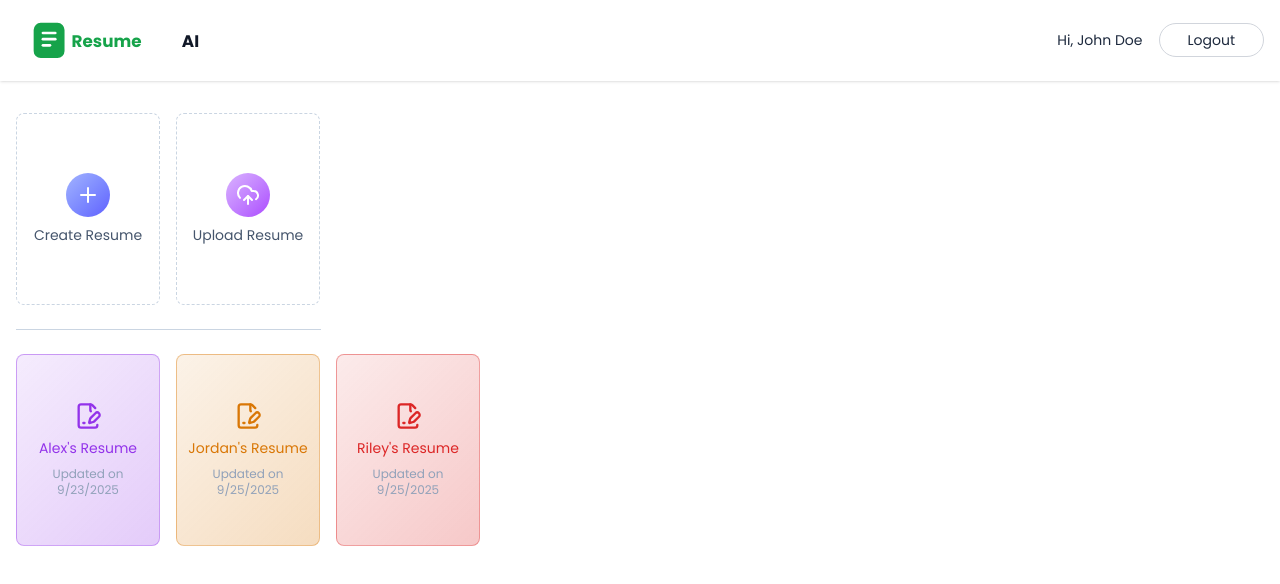
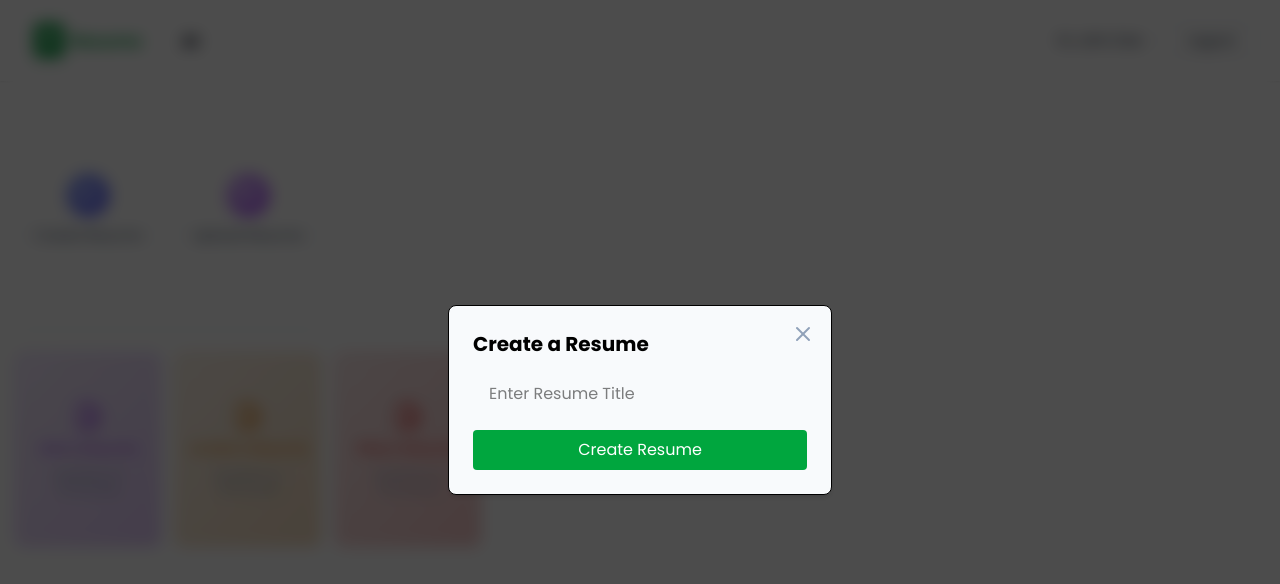
Before and after one commit to adi-builds/ai-resume-analyzer, a React (Vite) app in the folder client/: page /app in a window 1280 px wide. Both pictures are taken after a click on the button "Create Resume". Shown: the top 584 px of the page. Built offline with nearby package versions, Linux system fonts and the light colour scheme.

Commit message:
updated index.css and update create resume button

```diff
--- a/client/src/index.css
+++ b/client/src/index.css
@@ -9,4 +9,11 @@
      button{
           @apply cursor-pointer;
      }
+     input:not([type="checkbox"]){
+          @apply outline-none  focus:ring border border-gray-300 focus:ring-blue-500 focus:border-blue-500 rounded-lg;
+     }
+     textarea{
+          @apply outline-none focus:ring border border-gray-300 focus:ring-blue-500 focus:border-blue-500 rounded-lg resize-none;
+     }
+
 }
--- a/client/src/pages/Dashboard.jsx
+++ b/client/src/pages/Dashboard.jsx
@@ -1,14 +1,28 @@
-import { FilePenLineIcon, PencilIcon, PlusIcon, TrashIcon, UploadCloudIcon } from 'lucide-react'
+import { FilePenLineIcon, PencilIcon, PlusIcon, TrashIcon, UploadCloudIcon, XIcon } from 'lucide-react'
 import React, { useEffect, useState } from 'react'
 import { dummyResumeData } from '../assets/assets'
+import { useNavigate } from 'react-router-dom'
 
 const Dashboard = () => {
   const colors = ["#9333ea", "#d97706", "#dc2626", "#0284c7", "#16a34a"]
   const [allResumes, setAllResumes] = useState([])
+  const [showCreateResume, setShowCreateResume] = useState(false)
+  const [showUploadResume, setShowUploadResume] = useState(false)
+  const [title, setTitle] = useState("")
+  const [editResumeId, setResumeId] = useState(null)
+
+  const navigate = useNavigate()
 
   const loadAllResumes = () => {
     setAllResumes(dummyResumeData)
   }
+
+  const createResume = async (event) => {
+    event.preventDefault()
+    setShowCreateResume(false)
+    navigate(`/app/builder/res123`)
+  }
+
   useEffect(() => {
     loadAllResumes()
   }, [])
@@ -18,11 +32,11 @@
       <div className='max-w-7xl mx-auto px-4 py-8'>
         <p className='text-2xl font-medium mb-6 bg-gradient-to-r from-green-600 to-slate-700 bg-clip-text text-transparent sm:hidden'>Welcome, Joe Doe</p>
         <div className='flex gap-4'>
-          <button className='w-full bg-white sm:max-w-36 h-48 flex flex-col items-center justify-center rounded-lg gap-2 text-slate-600 border border-dashed border-slate-300 group hover:border-indigo-500 hover:shadow-lg transition-all duration-300 cursor-pointer'>
+          <button onClick={() => setShowCreateResume(true)} className='w-full bg-white sm:max-w-36 h-48 flex flex-col items-center justify-center rounded-lg gap-2 text-slate-600 border border-dashed border-slate-300 group hover:border-indigo-500 hover:shadow-lg transition-all duration-300 cursor-pointer'>
             <PlusIcon className='size-11 transition-all duration-300 p-2.5 bg-gradient-to-br from-indigo-300 to-indigo-500 text-white rounded-full' />
             <p className='text-sm group-hover:text-indigo-600 transition-all duration-300'>Create Resume</p>
           </button>
-          <button className='w-full bg-white sm:max-w-36 h-48 flex flex-col items-center justify-center rounded-lg gap-2 text-slate-600 border border-dashed border-slate-300 group hover:border-purple-500 hover:shadow-lg transition-all duration-300 cursor-pointer'>
+          <button onClick={() => setShowUploadResume(true)} className='w-full bg-white sm:max-w-36 h-48 flex flex-col items-center justify-center rounded-lg gap-2 text-slate-600 border border-dashed border-slate-300 group hover:border-purple-500 hover:shadow-lg transition-all duration-300 cursor-pointer'>
             <UploadCloudIcon className='size-11 transition-all duration-300 p-2.5 bg-gradient-to-br from-purple-300 to-purple-500 text-white rounded-full' />
             <p className='text-sm group-hover:text-purple-600 transition-all duration-300'>Upload Resume</p>
           </button>
@@ -30,12 +44,12 @@
 
         <hr className='border-slate-300 my-6 sm:w-[305px]' />
 
-        {/* Fix 1: proper grid, Fix 2: rounded-lg typo fixed */}
         <div className='flex flex-wrap gap-4'>
           {allResumes.map((resume, index) => {
             const baseColor = colors[index % colors.length];
             return (
               <button
+                onClick={() => navigate(`/app/builder/${resume._id}`)}
                 key={index}
                 className='relative w-full sm:max-w-36 h-48 flex flex-col items-center justify-center rounded-lg gap-2 border group hover:shadow-lg transition-all duration-300 cursor-pointer'
                 style={{
@@ -45,7 +59,6 @@
               >
                 <FilePenLineIcon className='size-7 group-hover:scale-105 transition-all' style={{ color: baseColor }} />
                 <p className='text-sm group-hover:scale-105 transition-all px-2 text-center' style={{ color: baseColor }}>{resume.title}</p>
-                {/* Fix 3: small muted text like reference image */}
                 <p className='text-xs text-slate-400 px-2 text-center'>Updated on {new Date(resume.updatedAt).toLocaleDateString()}</p>
                 <div className='absolute top-1 right-1 group-hover:flex items-center hidden'>
                   <TrashIcon className='size-7 p-1.5 hover:bg-white/50 rounded text-slate-700 transition-colors' />
@@ -55,6 +68,27 @@
             )
           })}
         </div>
+
+        {showCreateResume && (
+          <form onSubmit={createResume} onClick={() => setShowCreateResume(false)} className='fixed inset-0 bg-black/70 backdrop-blur bg-opacity-50 z-10 flex items-center justify-center'>
+            <div onClick={(e) => e.stopPropagation()} className='relative bg-slate-50 border shadow-md rounded-lg w-full max-w-sm p-6'>
+              <h2 className='text-xl font-bold mb-4'>Create a Resume</h2>
+              <input
+                type="text"
+                placeholder="Enter Resume Title"
+                value={title}
+                onChange={(e) => setTitle(e.target.value)}
+                className='w-full px-4 py-2 mb-4 focus:border-green-600 ring-green-600'
+                required
+              />
+              <button className='w-full bg-green-600 text-white py-2 rounded hover:bg-green-700 transition-colors'>Create Resume</button>
+              <XIcon
+                className='absolute top-4 right-4 text-slate-400 hover:text-slate-600 cursor-pointer transition-colors'
+                onClick={() => { setShowCreateResume(false); setTitle('') }}
+              />
+            </div>
+          </form>
+        )}
       </div>
     </div>
   )
```
